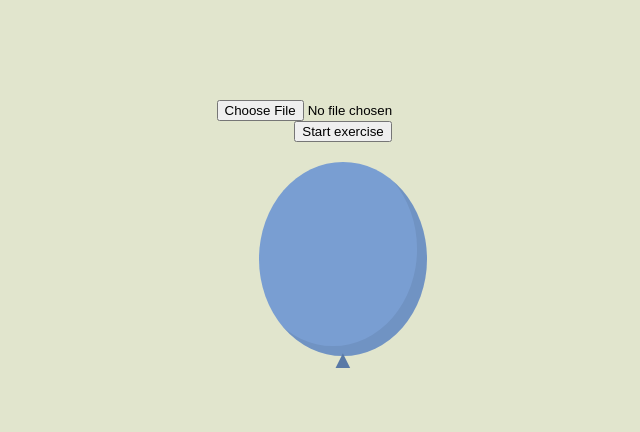
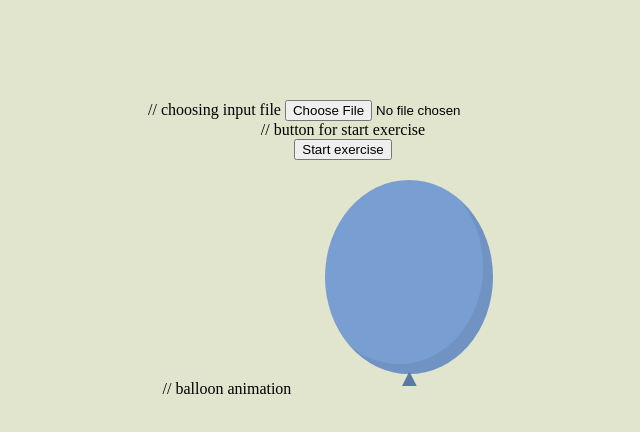
Before and after one commit to EunsookShin/InteractionLab, a plain HTML site: page index.html in a window 1280 px wide. Shown: the whole page, without its empty margins (297-937 px from the left). Drawn offline with nearby package versions, Linux system fonts and the light colour scheme.

Commit message:
Update index.html

```diff
--- a/index.html
+++ b/index.html
@@ -57,16 +57,20 @@
 	</style>
 </head>
 <body>
+	// choosing input file
 	<input type="file" name="inputfile" id="inputfile"><br>
+	// button for start exercise
 	<div><button id="btn">Start exercise</button></div>
+	// balloon animation
 	<div class="balloon"></div>
 <audio>
 	<source class="track" src="" type="audio/mpeg">
 </audio>
 <script src="http://code.jquery.com/jquery-3.4.1.min.js" integrity="sha256-CSXorXvZcTkaix6Yvo6HppcZGetbYMGWSFlBw8HfCJo=" crossorigin="anonymous"></script>
 <script src="https://sdk.amazonaws.com/js/aws-sdk-2.132.0.min.js"></script>
+
 <script>
-var inputText = "";
+var inputText = "";	// edit this for text in amazon polly
 var file = new File(["foo"], "SSML breathing exercise.txt", {
   type: "text/plain",
 });
```
